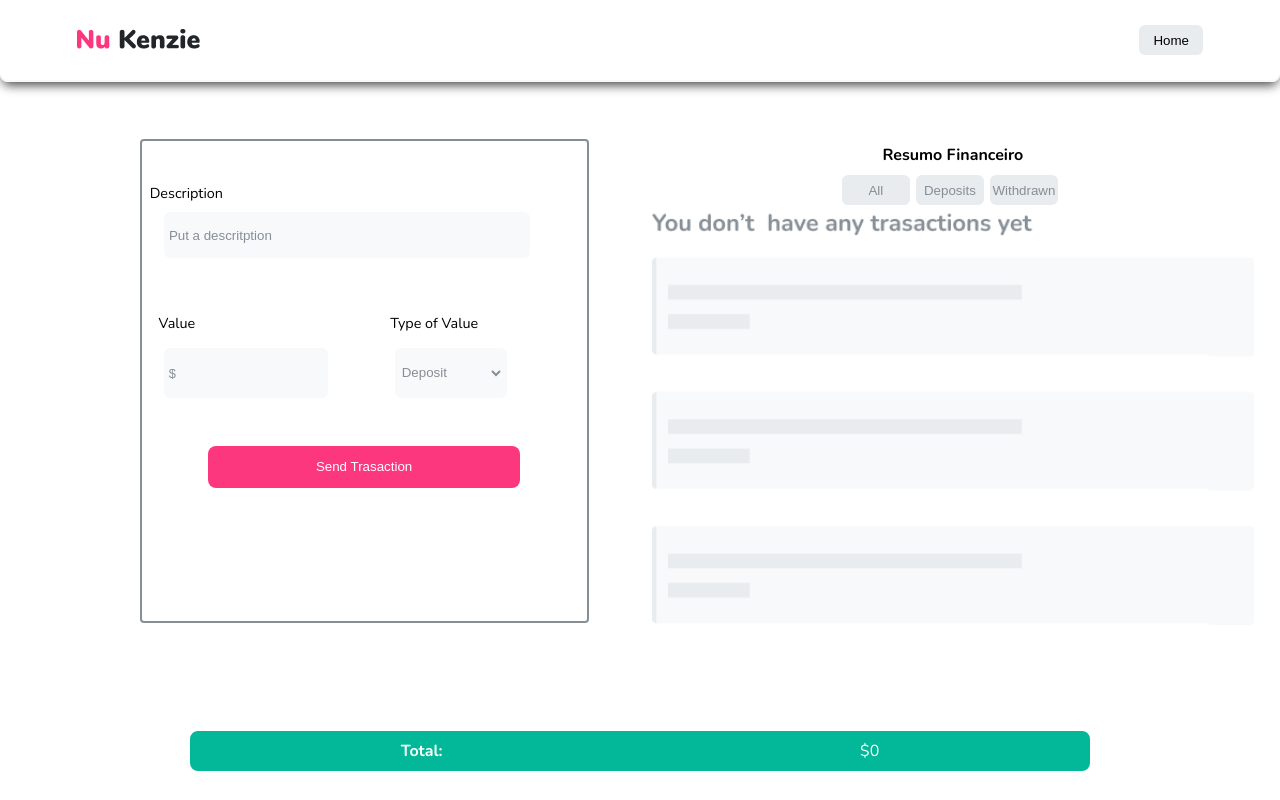
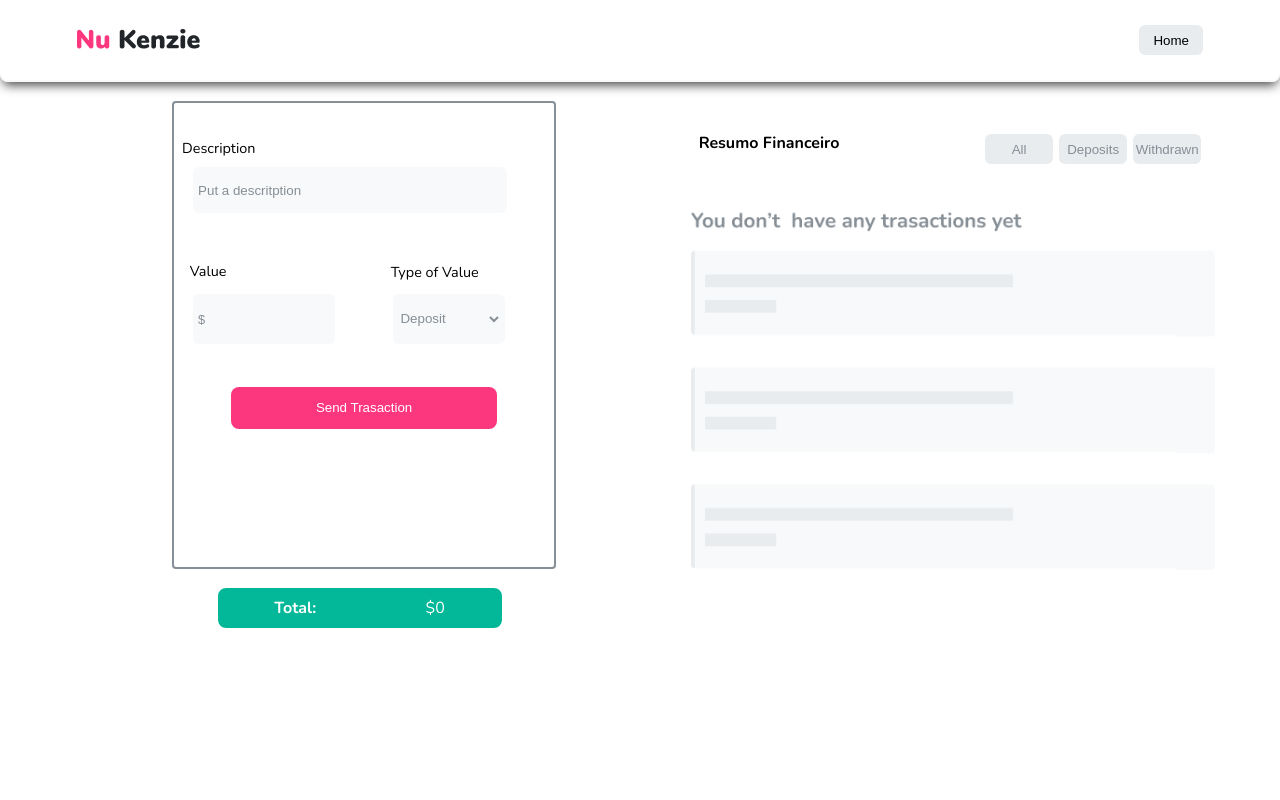
Before and after one commit to HenriqueMts/Nu-Kenzie-Redux-Thunk, a React (Create React App) app: page /home in a window 1280 px wide. Built offline with nearby package versions, Linux system fonts and the light colour scheme.

Commit message:
chore: implement media styles

```diff
--- a/src/Components/Form/styles.js
+++ b/src/Components/Form/styles.js
@@ -57,7 +57,9 @@ export const Content = styled.form`
   }
 
   @media (min-width: 720px) {
-    width: 85%;
+    width: 380px;
+    height: 58vh;
+    margin-top: 0;
     .description--input {
       margin-left: 5%;
       border-radius: 6px;
--- a/src/Components/TotalMoney/styles.js
+++ b/src/Components/TotalMoney/styles.js
@@ -12,4 +12,9 @@ export const Container = styled.div`
   margin-top: 8%;
   color: #fff;
   background-color: ${(props) => (props.total >= 0 ? "#03B898" : "#FD377E")};
+  @media (min-width: 720px) {
+    width: 280px;
+    margin: 0;
+    margin-left: 17%;
+  }
 `;
--- a/src/Components/TransactionCard/styles.js
+++ b/src/Components/TransactionCard/styles.js
@@ -2,12 +2,11 @@ import styled from "styled-components";
 
 export const Container = styled.li`
   width: 80%;
-  margin-top: 5%;
   display: flex;
   justify-content: space-around;
   align-items: center;
   background-color: #e9ecef;
-  height: 68px;
+  min-height: 68px;
   border-left: 5px solid
     ${(props) => (props.type === "Deposit" ? "#03B898" : "#FD377E")};
   border-radius: 8px;
--- a/src/Components/TransactionsList/styles.js
+++ b/src/Components/TransactionsList/styles.js
@@ -5,6 +5,12 @@ export const Main = styled.main`
   flex-direction: column;
   align-items: center;
   justify-content: center;
+  @media (min-width: 720px) {
+    justify-content: space-around;
+    margin-top: 2%;
+    gap: 12px;
+    height: 60vh;
+  }
 `;
 export const Container = styled.div`
   display: flex;
@@ -13,6 +19,12 @@ export const Container = styled.div`
   text-align: center;
   margin-top: 10%;
   width: 100%;
+  @media (min-width: 720px) {
+    flex-direction: row;
+    align-items: center;
+    top: 0;
+    margin-top: 0;
+  }
 
   button {
     margin-top: 12px;
@@ -33,6 +45,7 @@ export const Container = styled.div`
   }
 `;
 export const Content = styled.ul`
+  gap: 12px;
   width: 100%;
   display: flex;
   flex-direction: column;
@@ -40,10 +53,17 @@ export const Content = styled.ul`
   align-items: center;
   max-height: 120px;
   overflow-y: scroll;
+
+  @media (min-width: 720px) {
+    max-height: 60vh;
+  }
 `;
 export const NoCardContent = styled.aside`
   margin: 0 auto;
   width: 92%;
+  @media (min-width: 720px) {
+    width: 80%;
+  }
   img {
     width: 100%;
   }
--- a/src/Pages/Home/styles.js
+++ b/src/Pages/Home/styles.js
@@ -3,6 +3,7 @@ import styled from "styled-components";
 export const Container = styled.section`
   width: 100%;
   height: 100vh;
+  gap: 16px;
 `;
 export const Header = styled.header`
   color: #f8f9fa;
--- a/src/Styles/Global.js
+++ b/src/Styles/Global.js
@@ -1,7 +1,10 @@
 import { createGlobalStyle } from "styled-components";
 
 export default createGlobalStyle`
-
+body::-webkit-scrollbar {
+      width: 6px;
+      background: #f4f4f4;
+    }
 html, body, div, span, applet, object, iframe,
 h1, h2, h3, h4, h5, h6, p, blockquote, pre,
 a, abbr, acronym, address, big, cite, code,
```
